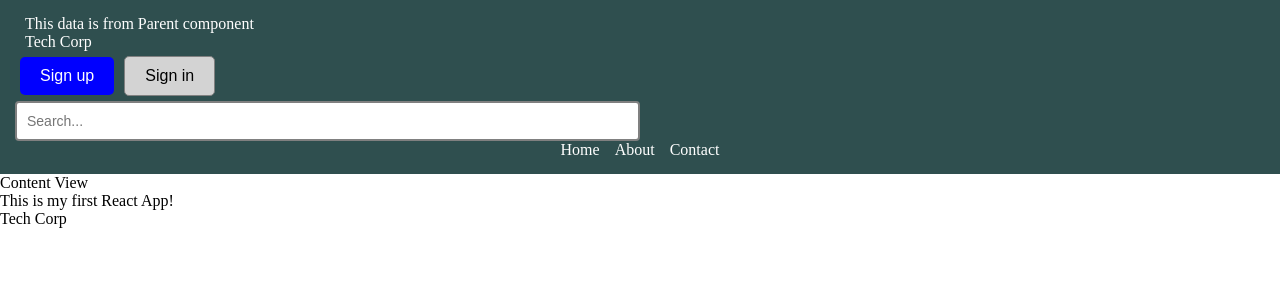
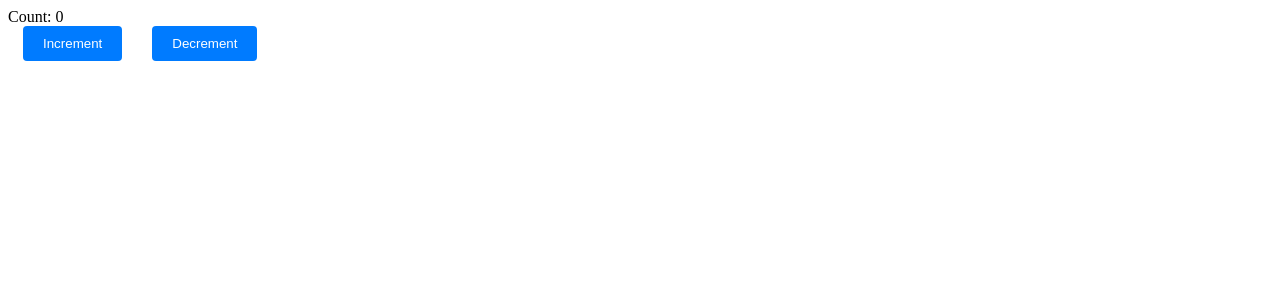
Before and after one commit to binaya346/react-app-003, a React (Create React App) app: page / in a window 1280 px wide. Shown: the top 300 px of the page. Built offline with nearby package versions, Linux system fonts and the light colour scheme.

Commit message:
counter app

```diff
--- a/src/App.js
+++ b/src/App.js
@@ -1,24 +1,11 @@
-import Header from './components/header';
-import Content from './components/content';
+import Counter from './components/counter';
 import './global.css';
 
 function App() {
-  const top = "This data is from Parent component";
-  const main = "2345";
-  const companyName = "Tech Corp";
 
   return (
     <div className="App">
-      <Header
-        top={top}
-        main={main}
-        company={companyName}
-      />
-
-      <Content
-        company={companyName}
-      />
-
+      <Counter />
     </div>
   );
 }
--- /dev/null
+++ b/src/components/counter.js
@@ -0,0 +1,27 @@
+import { useState } from 'react';
+import Button from './module/button';
+
+const Counter = () => {
+
+    const [count, setCount] = useState(0);
+
+    const handleIncrement = () => {
+        console.log("Increment clicked");
+        setCount(count + 1)
+    }
+
+    const handleDecrement = () => {
+        console.log("Decrement clicked");
+        setCount(count - 1)
+    }
+
+    return (
+        <>
+            <div>Count: {count}</div>
+            <Button onClick={handleIncrement}>Increment</Button>
+            <Button onClick={handleDecrement}>Decrement</Button>
+        </>
+    )
+}
+
+export default Counter;
--- a/src/components/header.css
+++ b/src/components/header.css
@@ -1,6 +1,6 @@
 header{
     background-color: darkslategrey;
-    color: white;
+    color: white;-
     padding: 15px;
 }
 
--- /dev/null
+++ b/src/components/module/button.js
@@ -0,0 +1,11 @@
+import Styled from './button.module.css';
+
+const Button = (props) => {
+    const {children, onClick} = props;
+
+  return (
+    <button onClick={onClick} className={Styled.btn}>{children}</button>
+  );
+};
+
+export default Button;
--- /dev/null
+++ b/src/components/module/button.module.css
@@ -0,0 +1,9 @@
+.btn {
+    padding: 10px 20px;
+    background-color: #007bff;
+    color: white;
+    border: none;
+    border-radius: 4px;
+    cursor: pointer;
+    margin: 0 15px;
+}
--- a/src/global.css
+++ b/src/global.css
@@ -5,3 +5,7 @@
     padding: 0;
     box-sizing: border-box;
 }
+
+body{
+    margin: 8px;
+}
```
Also changed, not shown: src/components/styled/button.js (renamed from src/components/button.js), src/components/styled/button.styled.js (renamed from src/components/button.styled.js), src/components/styled/input.js (renamed from src/components/input.js), src/components/styled/input.styled.js (renamed from src/components/input.styled.js).
